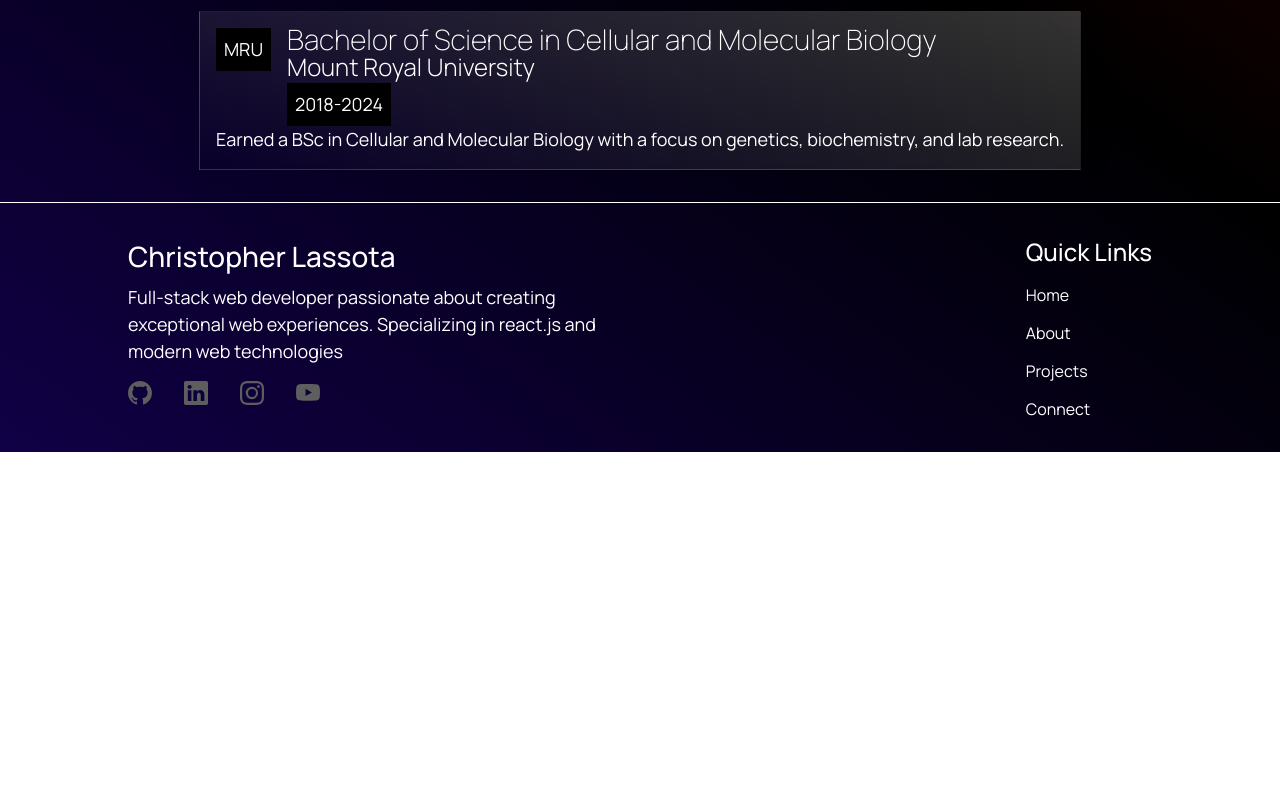
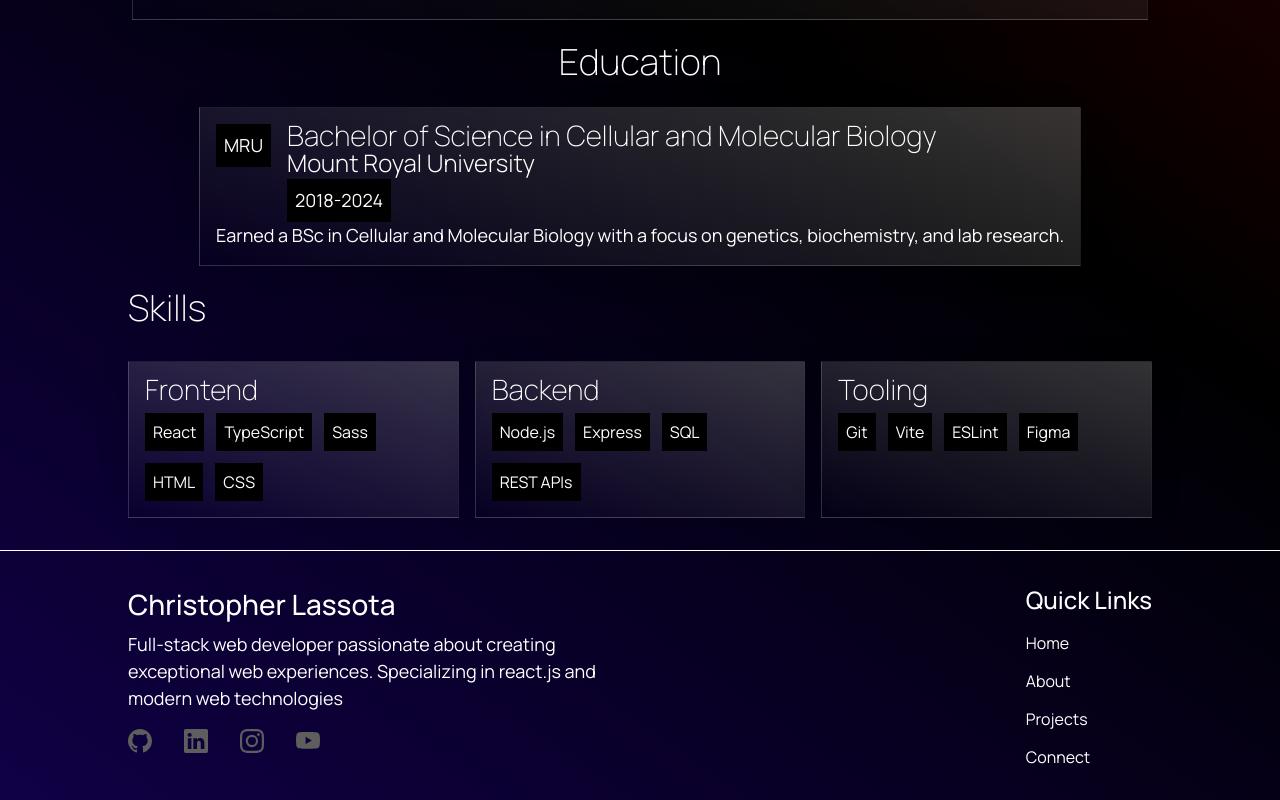
Before and after one commit to christopherlassota/my-website, a React (Vite) app: page /about in a window 1280 px wide. Shown: the part 909-1709 px from the top of the page. Before the commit the page ends 1361 px from the top, so only its background shows below. Built offline with nearby package versions, Linux system fonts and the light colour scheme.

Commit message:
feat: add skills section and expand projects

```diff
--- /dev/null
+++ b/src/Components/Skills/Skills.scss
@@ -0,0 +1,37 @@
+@use "../../styles/variables" as *;
+@use "../../styles/mixins" as *;
+
+.skills {
+    @include flex-center(column, flex-start, flex-start);
+    gap: 1.5rem;
+
+    &__grid {
+        width: 100%;
+        display: grid;
+        gap: 1rem;
+
+        @include tablet {
+            grid-template-columns: repeat(2, minmax(0, 1fr));
+        }
+
+        @include desktop {
+            grid-template-columns: repeat(3, minmax(0, 1fr));
+        }
+    }
+
+    &__card {
+        @include glass-card;
+    }
+
+    &__list {
+        @include flex-center(row, flex-start);
+        gap: 0.75rem;
+        flex-wrap: wrap;
+        margin-top: 0.75rem;
+    }
+
+    &__tag {
+        background-color: black;
+        padding: 0.5rem;
+    }
+}
--- /dev/null
+++ b/src/Components/Skills/Skills.tsx
@@ -0,0 +1,26 @@
+import "./Skills.scss";
+import { skills } from "../../data/skills";
+
+const Skills = () => {
+  return (
+    <section className="skills">
+      <h2 className="skills__title">Skills</h2>
+      <div className="skills__grid">
+        {skills.map((group) => (
+          <article key={group.id} className="skills__card">
+            <h3 className="skills__card-title">{group.title}</h3>
+            <ul className="skills__list">
+              {group.skills.map((skill) => (
+                <li key={`${group.id}-${skill}`} className="skills__tag">
+                  {skill}
+                </li>
+              ))}
+            </ul>
+          </article>
+        ))}
+      </div>
+    </section>
+  );
+};
+
+export default Skills;
--- a/src/Pages/About/About.scss
+++ b/src/Pages/About/About.scss
@@ -4,6 +4,12 @@
 .about {
     @include flex-center(column);
     @include page-padding;
+    gap: 2rem;
+
+    &__subtitle {
+        max-width: 48rem;
+        text-align: center;
+    }
 }
 
 .education {
@@ -27,7 +33,7 @@
     &__date {
         background-color: Black;
         padding: 0.5rem;
-        width: hug;
+        width: fit-content;
         display: inline-block;
     }
     &__description {}
--- a/src/Pages/About/About.tsx
+++ b/src/Pages/About/About.tsx
@@ -1,12 +1,13 @@
 import Experience from "../../Components/Experience/Experience";
 import "./About.scss";
 import { education } from "../../data/education";
+import Skills from "../../Components/Skills/Skills";
 
 const About = () => {
     return (
         <section className="about">
             <h1 className="about__title">About Me</h1>
-            <h3 className="about_subtitle">
+            <h3 className="about__subtitle">
                 Delivering robust, scalable, and user-focused solutions that drive business success
             </h3>
             <Experience />
@@ -34,6 +35,7 @@ const About = () => {
                     </article>
                 ))}
             </section>
+            <Skills />
         </section>
     )
 }
--- a/src/data/projects.ts
+++ b/src/data/projects.ts
@@ -35,4 +35,22 @@ export const projects: Project[] = [
     image: "/images/CoffeeShop.png",
     featured: false,
   },
+  {
+    id: "snaps",
+    title: "Snaps",
+    description:
+      "Photo gallery concept focused on clean grids, image loading, and layout polish.",
+    tags: ["React", "TypeScript", "Sass"],
+    image: "/images/Snaps.png",
+    featured: true,
+  },
+  {
+    id: "wedding-website",
+    title: "Wedding Website",
+    description:
+      "Multi-section marketing site with RSVP flow and elegant, responsive layout.",
+    tags: ["JavaScript", "HTML", "Sass"],
+    image: "/images/WeddingWebsite.png",
+    featured: false,
+  },
 ];
--- /dev/null
+++ b/src/data/skills.ts
@@ -0,0 +1,23 @@
+export type SkillGroup = {
+  id: string;
+  title: string;
+  skills: string[];
+};
+
+export const skills: SkillGroup[] = [
+  {
+    id: "frontend",
+    title: "Frontend",
+    skills: ["React", "TypeScript", "Sass", "HTML", "CSS"],
+  },
+  {
+    id: "backend",
+    title: "Backend",
+    skills: ["Node.js", "Express", "SQL", "REST APIs"],
+  },
+  {
+    id: "tooling",
+    title: "Tooling",
+    skills: ["Git", "Vite", "ESLint", "Figma"],
+  },
+];
```
